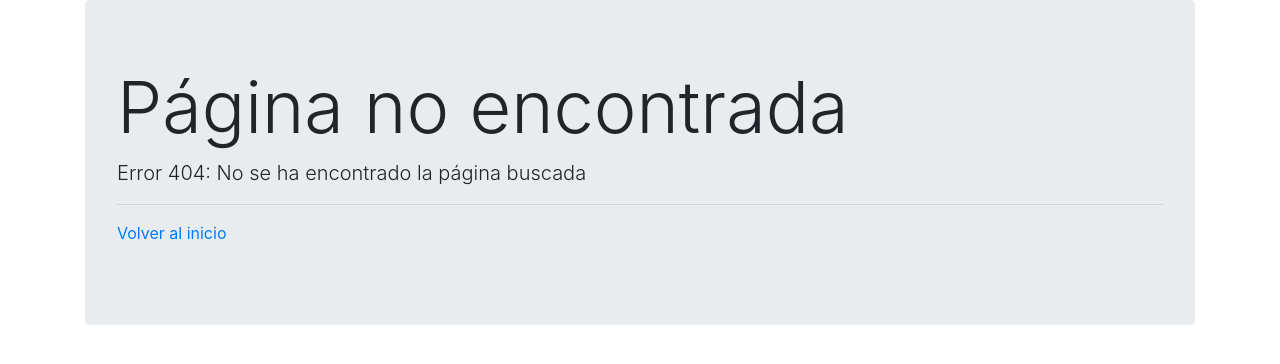
After one commit to AythaE/SSBW, a Flask app: template P2/app/templates/404.html in a window 1280 px wide. The commit adds this page. Shown: the top 364 px of the page. Run offline with Flask 2, Linux system fonts and the light colour scheme; the template is opened without the code that fills it, so the values that code supplies are empty; some libraries are stand-ins or nearby versions.

Commit message:
Acabada tarea 1 y documentada

```diff
--- a/P2/t1.py
+++ b/P2/app/t1.py
@@ -10,7 +10,7 @@ def hello_world():
   usuarios = []
   usuarios.append({'name': 'Pene', 'dni': 123456})
   usuarios.append({'name': 'Pedro', 'dni': 5984})
-  return render_template('hola.html', var='Perro', usuarios=usuarios)
+  return render_template('main.html', var='Perro', usuarios=usuarios)
 
 
 @app.route('/un_texto_plano')
@@ -34,7 +34,7 @@ def texto_html():
   return 'Un texto <b>HTML</b> cañon'
 
 
-@app.route('/archivo')
+@app.route('/una_imagen')
 def imagen():
   response = Response()
   response.headers['Content-Type'] = 'image/jpg'
@@ -45,6 +45,11 @@ def imagen():
   return response
 
 
+@app.errorhandler(404)
+def page_not_found(e):
+  return render_template('404.html'), 404
+
+
 if __name__ == '__main__':
   app.run(host='0.0.0.0', debug=True)
   # 0.0.0.0 para permitir conexiones
--- /dev/null
+++ b/P2/app/templates/404.html
@@ -0,0 +1,29 @@
+<!DOCTYPE html>
+<html>
+  <head>
+    <meta charset="utf-8">
+    <meta name="viewport" content="width=device-width, initial-scale=1">
+    <meta http-equiv="x-ua-compatible" content="ie=edge">
+    <title>Tarea 1 - Página no encontrada</title>
+
+    <link rel="stylesheet" href="https://maxcdn.bootstrapcdn.com/bootstrap/4.0.0-alpha.2/css/bootstrap.min.css" integrity="sha384-y3tfxAZXuh4HwSYylfB+J125MxIs6mR5FOHamPBG064zB+AFeWH94NdvaCBm8qnd" crossorigin="anonymous">
+  </head>
+  <body>
+      <div class="container">
+
+      <div class="jumbotron">
+        <h1 class="display-3">Página no encontrada</h1>
+        <p class="lead">Error 404: No se ha encontrado la página buscada</p>
+        <hr class="m-y-md">
+        <p>
+            <a href="/">Volver al inicio</a>
+        </p>
+
+      </div>
+
+    </div>
+
+    <script src="https://ajax.googleapis.com/ajax/libs/jquery/2.1.4/jquery.min.js"></script>
+    <script src="https://maxcdn.bootstrapcdn.com/bootstrap/4.0.0-alpha.2/js/bootstrap.min.js" integrity="sha384-vZ2WRJMwsjRMW/8U7i6PWi6AlO1L79snBrmgiDpgIWJ82z8eA5lenwvxbMV1PAh7" crossorigin="anonymous"></script>
+  </body>
+</html>
--- a/P2/templates/hola.html
+++ b/P2/app/templates/main.html
@@ -4,7 +4,7 @@
     <meta charset="utf-8">
     <meta name="viewport" content="width=device-width, initial-scale=1">
     <meta http-equiv="x-ua-compatible" content="ie=edge">
-    <title></title>
+    <title>Tarea 1</title>
 
     <link rel="stylesheet" href="https://maxcdn.bootstrapcdn.com/bootstrap/4.0.0-alpha.2/css/bootstrap.min.css" integrity="sha384-y3tfxAZXuh4HwSYylfB+J125MxIs6mR5FOHamPBG064zB+AFeWH94NdvaCBm8qnd" crossorigin="anonymous">
   </head>
@@ -20,6 +20,7 @@
     <p>
         Sirvo una <a href="{{ url_for('imagen') }}">imagen</a>.
     </p>
+
     <img src="{{ url_for('static', filename= 'img/juego-perro-1.jpg') }}" alt="" class="img-rounded center-block">
     <script src="https://ajax.googleapis.com/ajax/libs/jquery/2.1.4/jquery.min.js"></script>
     <script src="https://maxcdn.bootstrapcdn.com/bootstrap/4.0.0-alpha.2/js/bootstrap.min.js" integrity="sha384-vZ2WRJMwsjRMW/8U7i6PWi6AlO1L79snBrmgiDpgIWJ82z8eA5lenwvxbMV1PAh7" crossorigin="anonymous"></script>
```
Also changed, not shown: P2/README.md (added), P2/app/static/img/juego-perro-1.jpg (renamed from P2/static/img/juego-perro-1.jpg), 1 other file.
